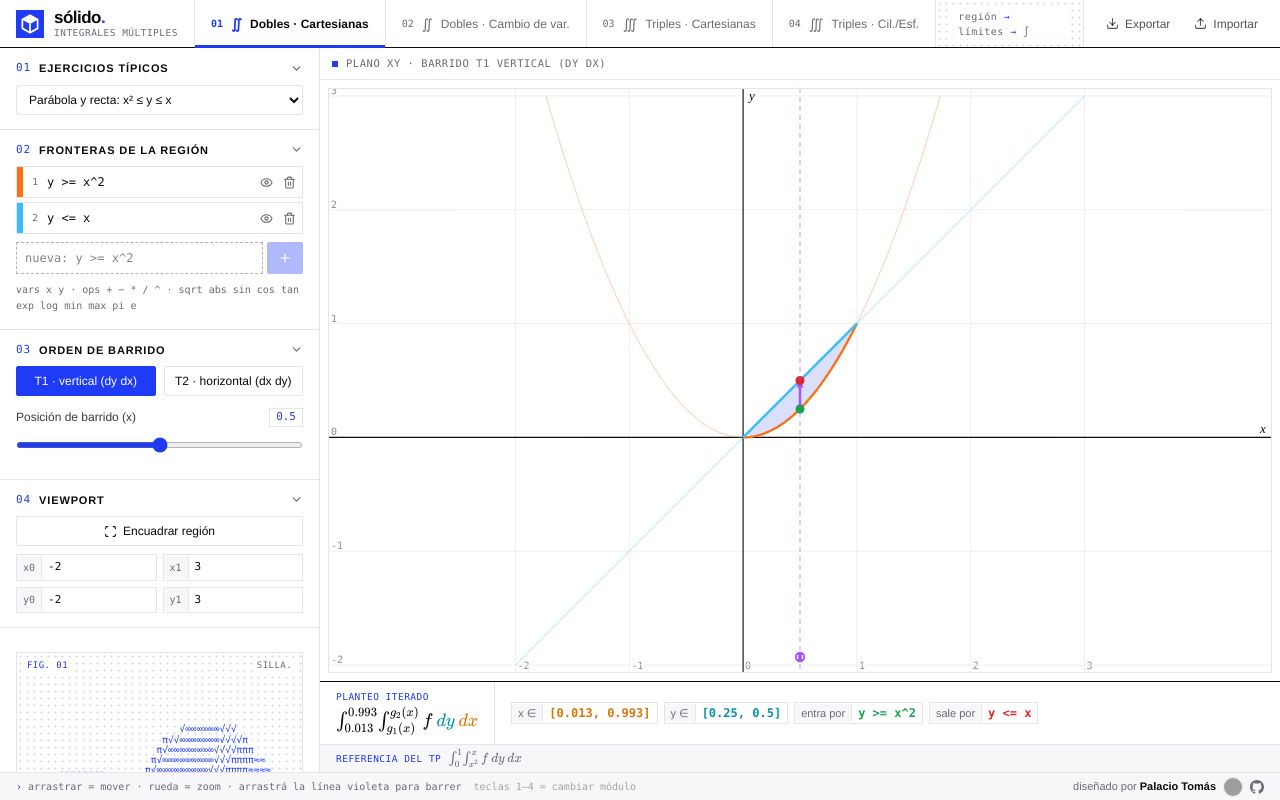
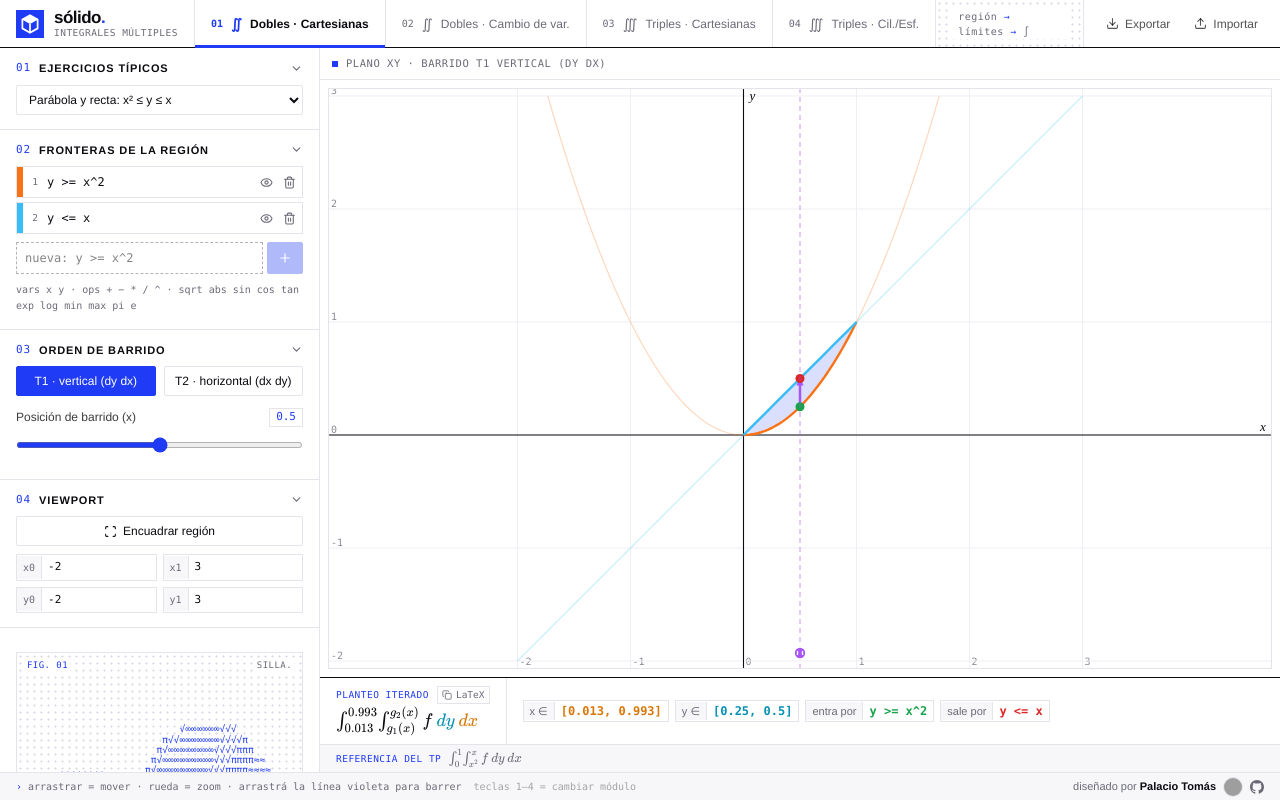
Before and after one commit to tomasgabrielh6658-create/Graficadora-3D, a React (Vite) app: page / in a window 1280 px wide. Built offline with nearby package versions, Linux system fonts and the light colour scheme; grey boxes are pictures that could not be loaded.

Commit message:
Botón para copiar el planteo iterado en LaTeX
Generated with [Devin](https://devin.ai)

Co-Authored-By: Devin <158243242+devin-ai-integration[bot]@users.noreply.github.com>

```diff
--- a/src/components/LimitsDock.tsx
+++ b/src/components/LimitsDock.tsx
@@ -1,6 +1,6 @@
-import { useMemo } from 'react'
+import { useMemo, useState } from 'react'
 import katex from 'katex'
-import { TriangleAlert } from 'lucide-react'
+import { Check, Copy, TriangleAlert } from 'lucide-react'
 
 export function TeX({ tex, className = '' }: { tex: string; className?: string }) {
   const html = useMemo(() => {
@@ -22,10 +22,29 @@ export function LimitsDock({
   jacobianTex?: string
   note?: string
 }) {
+  const [copied, setCopied] = useState(false)
+  const copy = () => {
+    const plain = tex.replace(/\\textcolor\{[^}]*\}\{([^}]*)\}/g, '$1')
+    navigator.clipboard?.writeText(plain).then(() => {
+      setCopied(true)
+      setTimeout(() => setCopied(false), 1400)
+    })
+  }
   return (
     <div className="flex shrink-0 items-stretch overflow-x-auto border-t border-ink bg-white">
       <div className="flex min-w-0 shrink-0 flex-col justify-center border-r border-line px-4 py-2">
-        <div className="mb-0.5 font-mono text-[9.5px] uppercase tracking-wider text-cobalt">planteo iterado</div>
+        <div className="mb-0.5 flex items-center gap-2 font-mono text-[9.5px] uppercase tracking-wider text-cobalt">
+          planteo iterado
+          <button
+            onClick={copy}
+            title="Copiar el planteo en LaTeX"
+            className={`inline-flex items-center gap-1 border px-1 py-px normal-case tracking-normal transition-colors ${
+              copied ? 'border-emerald-500 text-emerald-600' : 'border-line text-mute hover:border-cobalt hover:text-cobalt'
+            }`}
+          >
+            {copied ? <Check size={10} /> : <Copy size={10} />} {copied ? 'copiado' : 'LaTeX'}
+          </button>
+        </div>
         <TeX tex={tex} className="text-[15px] text-ink" />
         {jacobianTex && (
           <div className="mt-0.5 text-xs text-mute">
```
